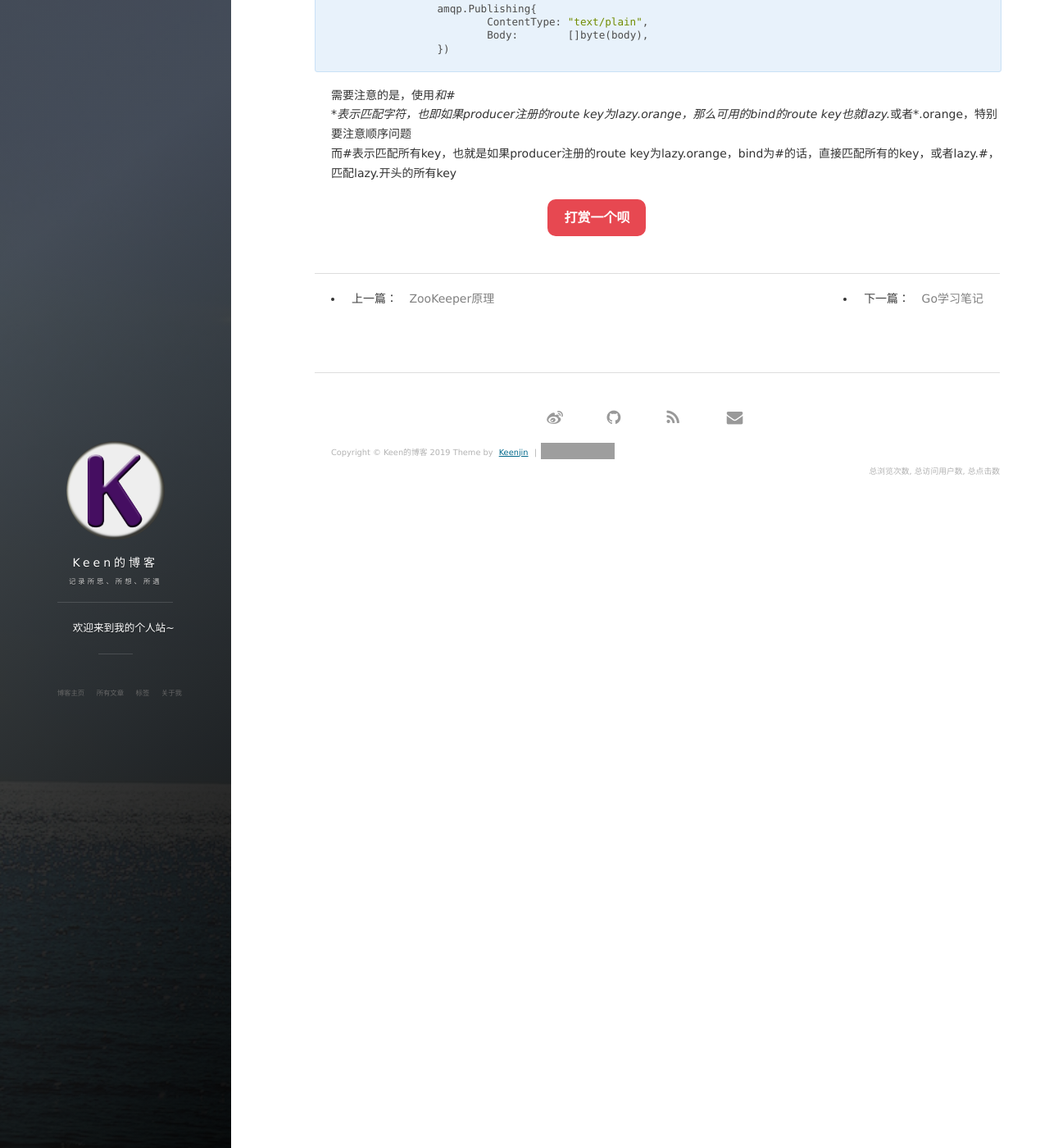
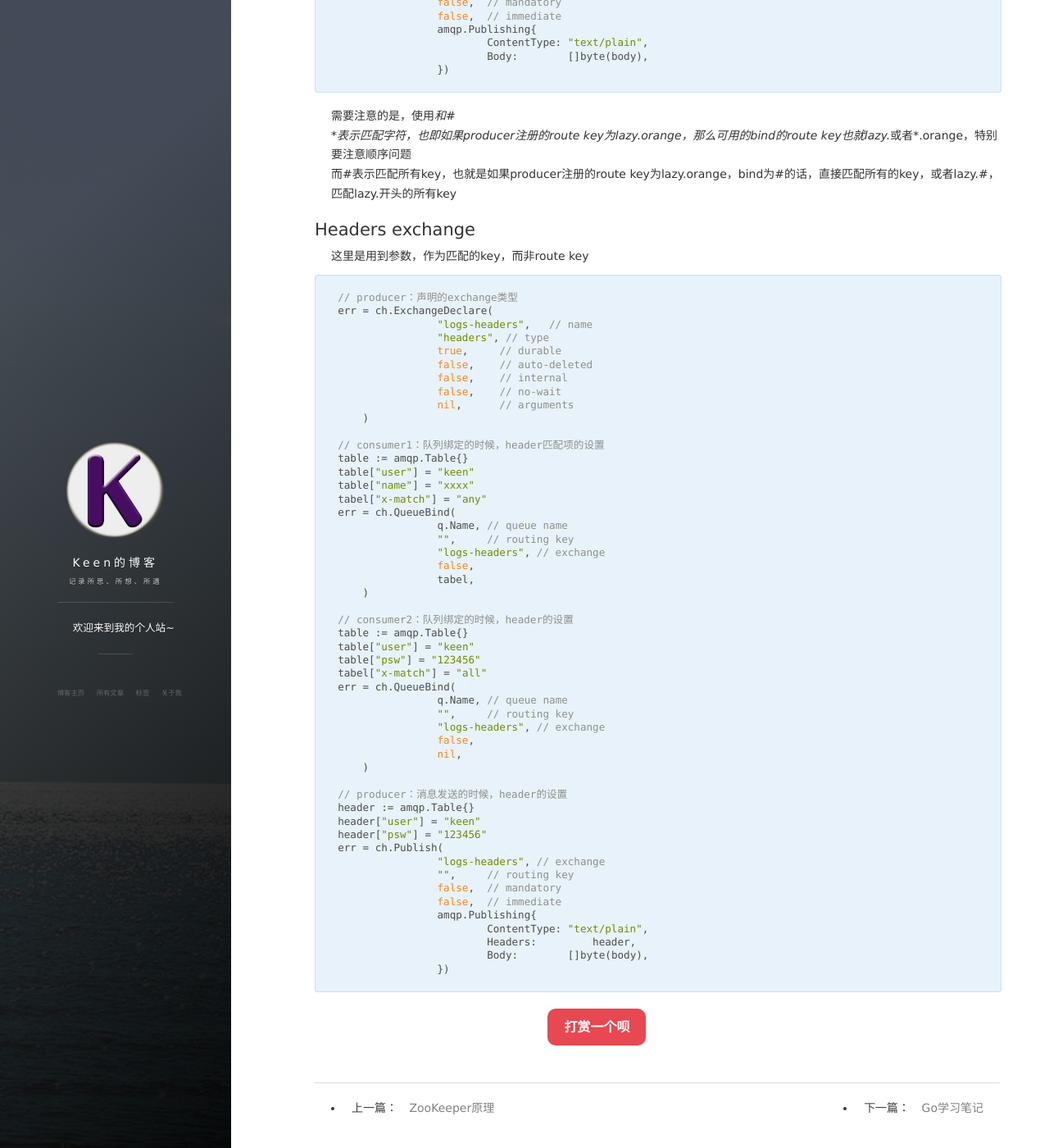
Before and after one commit to Keenjin/Keenjin.github.io, a Jekyll site: the page built from _posts/2019-05-09-rabbitmq.md, in a window 1280 px wide and 1400 px high, scrolled down 10775 px. Shown: the whole window at 82% size. Built offline with Jekyll 4.4.1, drawn with Linux system fonts in a browser that asks for light colours; nearby versions of some CDN libraries; comment, search, counter and statistics services are not loaded; grey boxes are pictures that could not be loaded.

Commit message:
rabbitmq headers exchange

````diff
--- a/_posts/2019-05-09-rabbitmq.md
+++ b/_posts/2019-05-09-rabbitmq.md
@@ -24,6 +24,7 @@ tags: 后台框架
     - [3.1. Fanout Exchange](#31-fanout-exchange)
     - [3.2. Direct Exchange](#32-direct-exchange)
     - [3.3. Topic Exchange](#33-topic-exchange)
+    - [Headers exchange](#headers-exchange)
 
 <!-- /TOC -->
 
@@ -621,3 +622,61 @@ err = ch.Publish(
 需要注意的是，使用*和#
 *表示匹配字符，也即如果producer注册的route key为lazy.orange，那么可用的bind的route key也就lazy.*或者*.orange，特别要注意顺序问题
 而#表示匹配所有key，也就是如果producer注册的route key为lazy.orange，bind为#的话，直接匹配所有的key，或者lazy.#，匹配lazy.开头的所有key
+
+## Headers exchange
+
+这里是用到参数，作为匹配的key，而非route key
+
+```go
+// producer：声明的exchange类型
+err = ch.ExchangeDeclare(
+		"logs-headers",   // name
+		"headers", // type
+		true,     // durable
+		false,    // auto-deleted
+		false,    // internal
+		false,    // no-wait
+		nil,      // arguments
+    )
+
+// consumer1：队列绑定的时候，header匹配项的设置
+table := amqp.Table{}
+table["user"] = "keen"
+table["name"] = "xxxx"
+tabel["x-match"] = "any"
+err = ch.QueueBind(
+		q.Name, // queue name
+		"",     // routing key
+		"logs-headers", // exchange
+		false,
+		tabel,
+    )
+
+// consumer2：队列绑定的时候，header的设置
+table := amqp.Table{}
+table["user"] = "keen"
+table["psw"] = "123456"
+tabel["x-match"] = "all"
+err = ch.QueueBind(
+		q.Name, // queue name
+		"",     // routing key
+		"logs-headers", // exchange
+		false,
+		nil,
+    )
+
+// producer：消息发送的时候，header的设置
+header := amqp.Table{}
+header["user"] = "keen"
+header["psw"] = "123456"
+err = ch.Publish(
+		"logs-headers", // exchange
+		"",     // routing key
+		false,  // mandatory
+		false,  // immediate
+		amqp.Publishing{
+			ContentType: "text/plain",
+			Headers:	 header,
+			Body:        []byte(body),
+		})
+```
````
